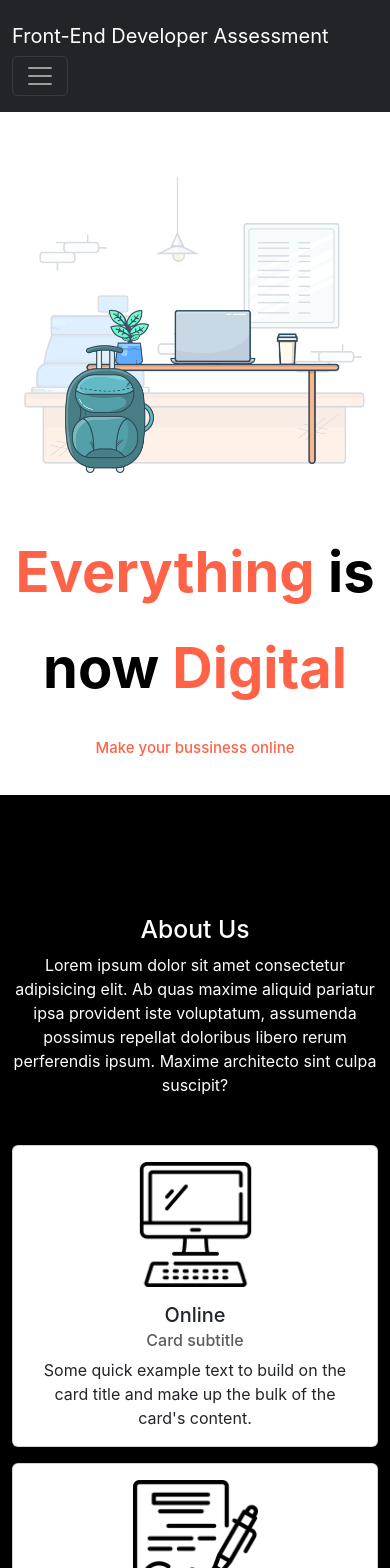
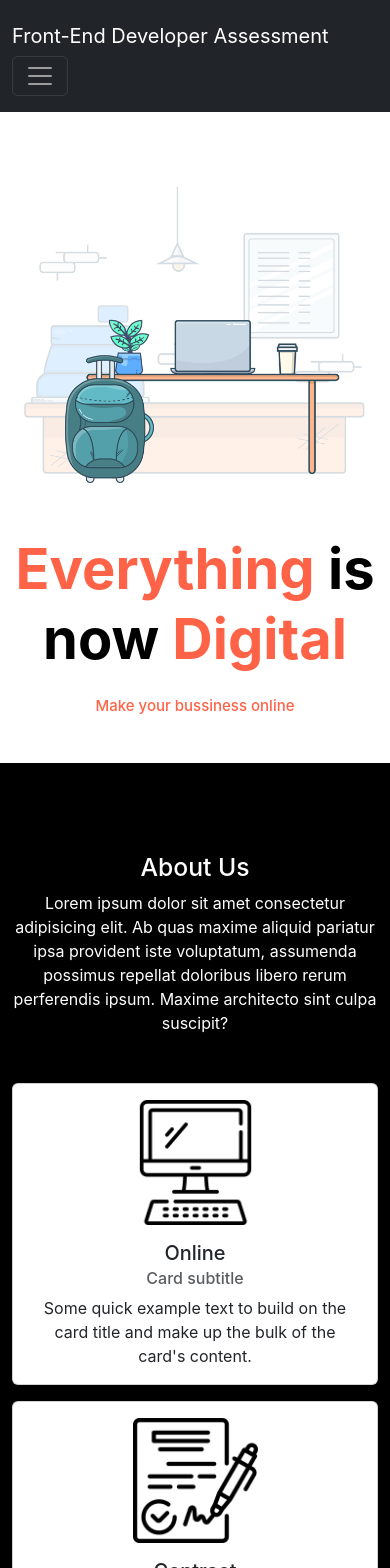
Before and after one commit to khan-mehran/frontend-developer-assessment, a React (Create React App) app: page / in a window 390 px wide. Shown: the top 1568 px of the page. Built offline with nearby package versions, Linux system fonts and the light colour scheme.

Commit message:
css fixers

```diff
--- a/src/App.css
+++ b/src/App.css
@@ -51,6 +51,7 @@
 
     .hero-content .title{
             font-size: 56px;
+            line-height: 70px;
     }
     .hero h5{
         margin-top: 15px;
@@ -61,7 +62,7 @@
 /* for mobile responsive */
 @media only screen and (max-width:767px) {
     section{
-        padding: 30px 0;
+        padding: 40px 0;
     }
     .hero{
         display: flex;
@@ -76,4 +77,7 @@
     #hero_image{
         order: 1;
     }
+    #about, #contact{
+        padding: 90px 0;
+    }
 }
```
